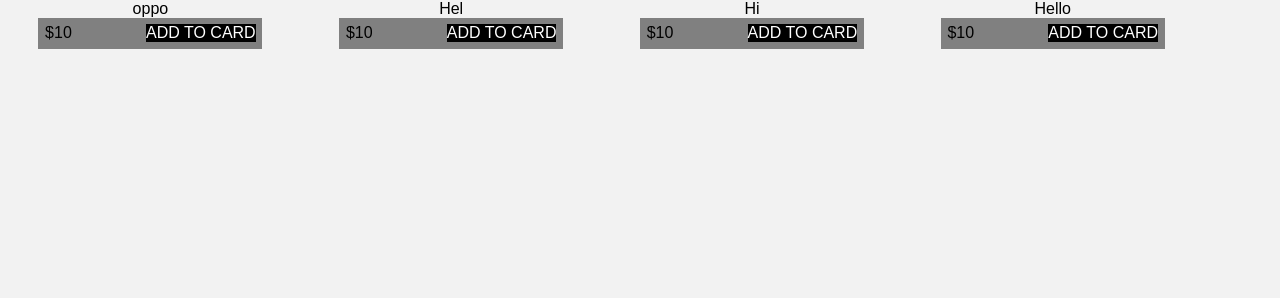
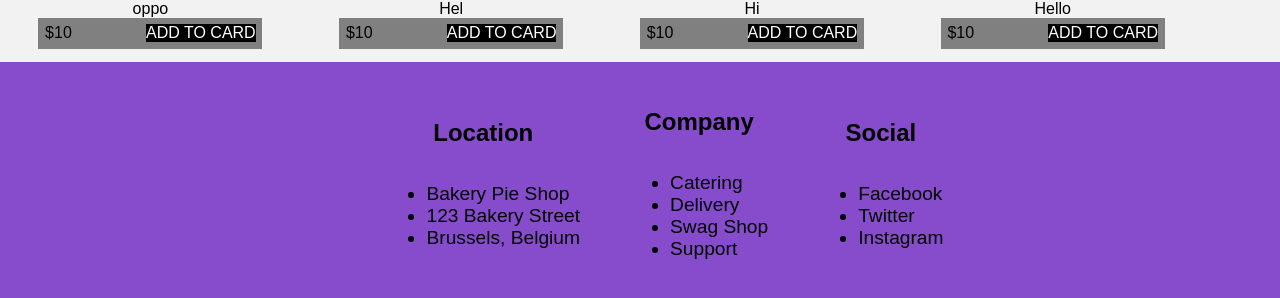
Before and after one commit to VishnuBathla/Case_Study_IBM_FSD, a React (Create React App) app in the folder client/: page /courses in a window 1280 px wide. Shown: the part 1094-1392 px from the top of the page. Before the commit the page ends 1156 px from the top, so only its background shows below. Built offline with nearby package versions, Linux system fonts and the light colour scheme.

Commit message:
vishnu changes

```diff
--- a/client/src/components/course_catalog.js
+++ b/client/src/components/course_catalog.js
@@ -1,3 +1,4 @@
+import Footer from "./Footer"
 import Header from "./Header"
 import CourseCard from "./coursecard"
 
@@ -92,6 +93,7 @@ const course_Catalog=()=>{
                 coursedata.map(course=><CourseCard data={course}/>)
             }
         </div>
+        <Footer/>
         </>
     )
 }
```
